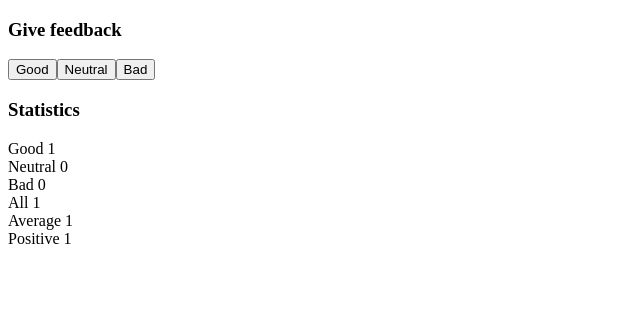
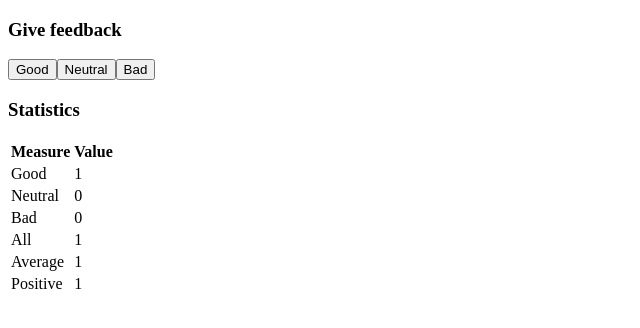
Before and after one commit to VanTruongUIT/fullstackopen-reactjs, a React (Create React App) app: page / in a window 1280 px wide. Both pictures are taken after a click on the button "Good". Shown: the top 328 px of the page, without its empty margins (0-640 px from the left). Built offline with nearby package versions, Linux system fonts and the light colour scheme.

Commit message:
complete part1.c unicafe step6

```diff
--- a/src/App.js
+++ b/src/App.js
@@ -12,22 +12,35 @@ const Button = (props) => {
 
 const StatisticLine = (props) => {
   return (
-    <div>
-      {props.text} {props.value}
-    </div>
+    <tr>
+      <td>
+        {props.text}
+      </td>
+      <td>
+        {props.value}
+      </td>
+    </tr>
   );
 };
 
 const Statistic = (props) => {
   return (
-    <>
+    <table>
+      <thead>
+        <tr>
+          <th>Measure</th>
+          <th>Value</th>
+        </tr>
+      </thead>
+      <tbody>
         <StatisticLine text="Good" value={props.data.good}/>
         <StatisticLine text="Neutral" value={props.data.neutral}/>
         <StatisticLine text="Bad" value={props.data.bad}/>
         <StatisticLine text="All" value={props.data.numberOfFeedBacks}/>
         <StatisticLine text="Average" value={props.data.average}/>
         <StatisticLine text="Positive" value={props.data.positive}/>
-    </>
+      </tbody>
+    </table>
   );
 };
 
```
Lines whose indentation alone changed are shown as unchanged.
